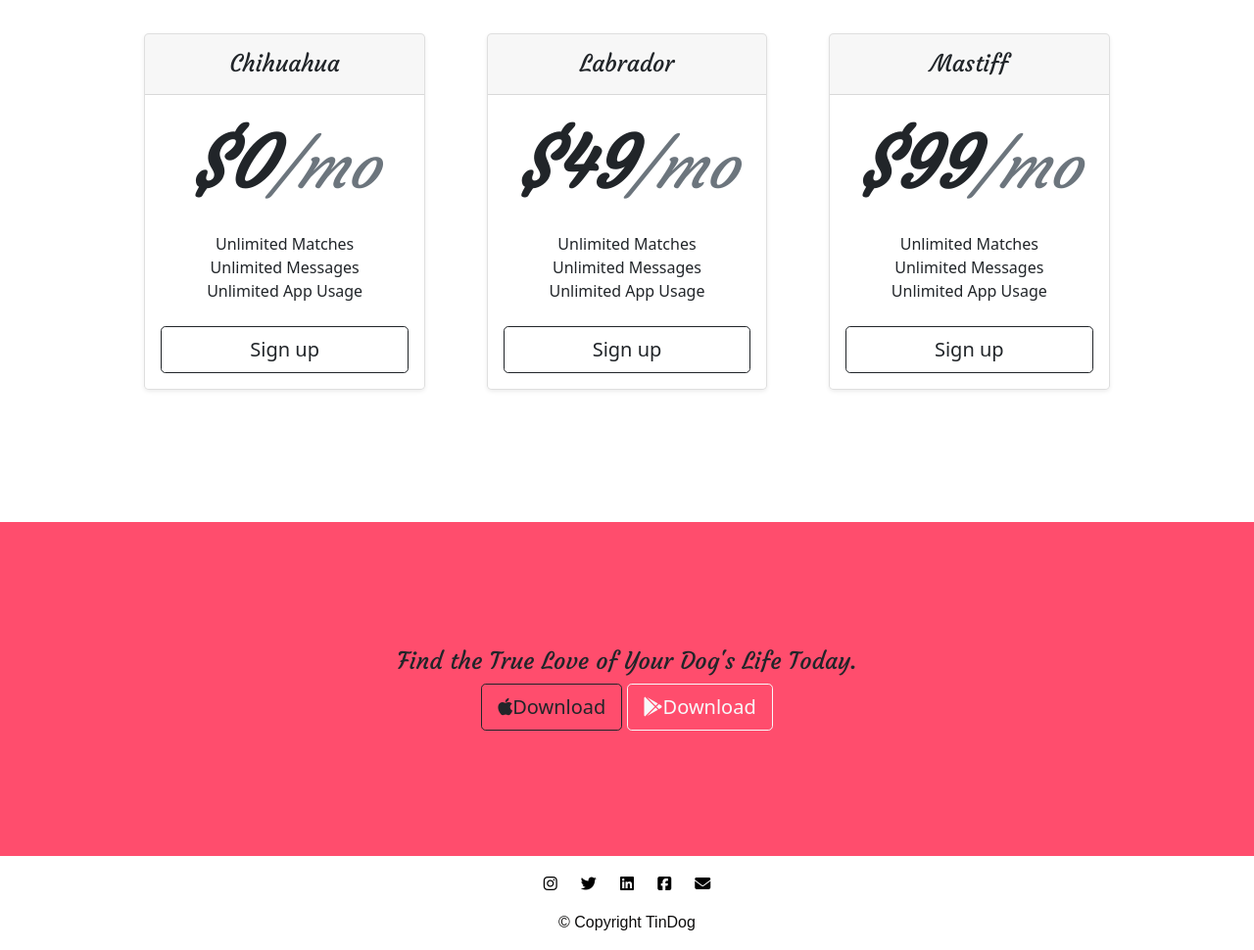
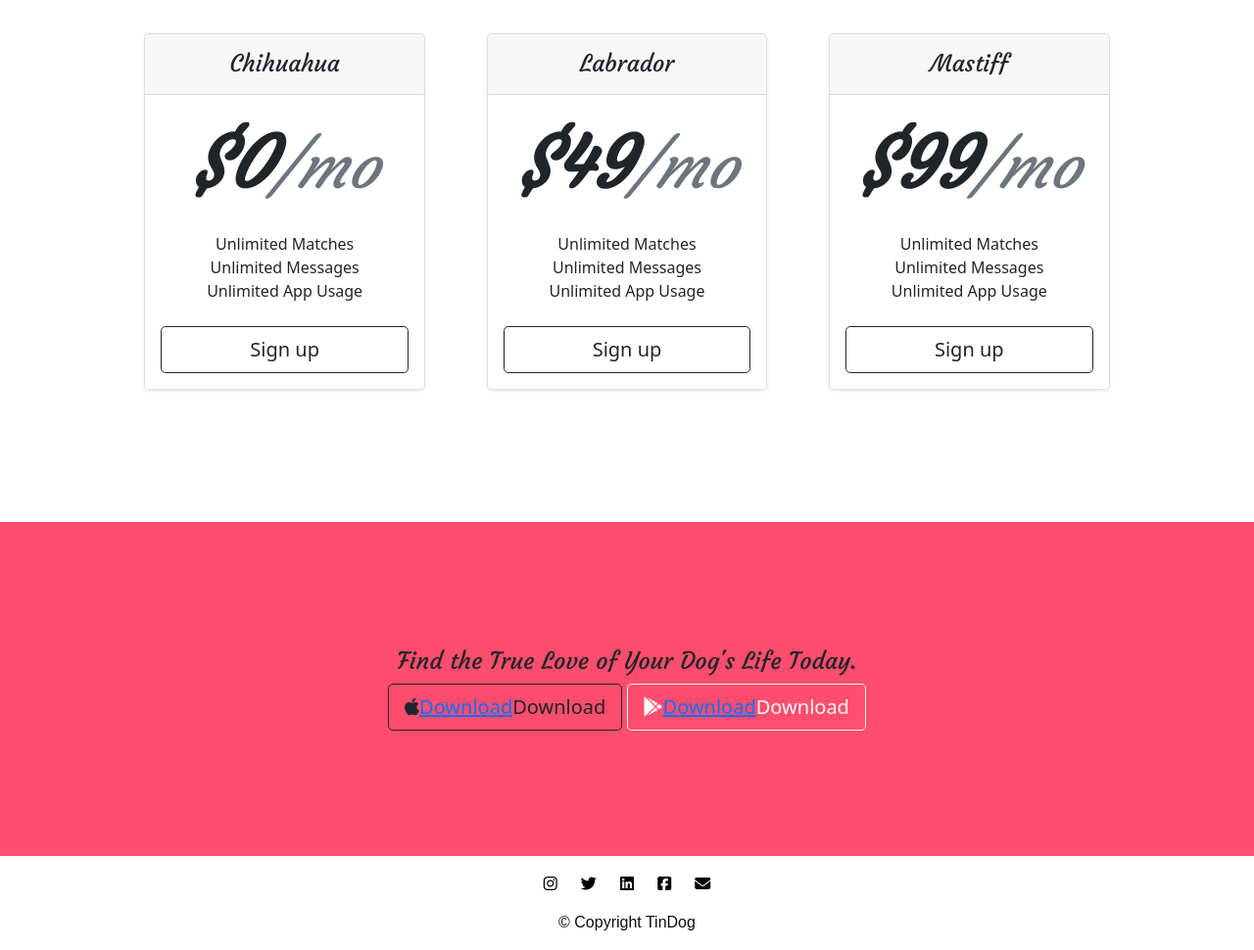
Before and after one commit to Srijan1231/tindog, a plain HTML site: page index.html in a window 1280 px wide. Shown: the part 2134-3104 px from the top of the page at 98% size. Drawn offline with nearby package versions, Linux system fonts and the light colour scheme.

Commit message:
linked footer download

```diff
--- a/index.html
+++ b/index.html
@@ -212,8 +212,8 @@
   <section id="cta">
 
     <h3>Find the True Love of Your Dog's Life Today.</h3>
-    <button type="button" class=" btn btn-lg btn-outline-dark"><i class="fa-brands  fa-apple"></i>Download</button>
-    <button type="button" class=" btn btn-lg btn-outline-light"><i class="fa-brands fa-google-play"></i>Download</button>
+    <button type="button" class=" btn btn-lg btn-outline-dark"><i class="fa-brands  fa-apple"></i><a class="apple"href="https://tinder.com/en-GB/download">Download</a>Download</button>
+    <button type="button" class=" btn btn-lg btn-outline-light"><i class="fa-brands fa-google-play"></i><a class="android"href="https://tinder.com/en-GB/download">Download</a>Download</button>
 
   </section>
 
```
